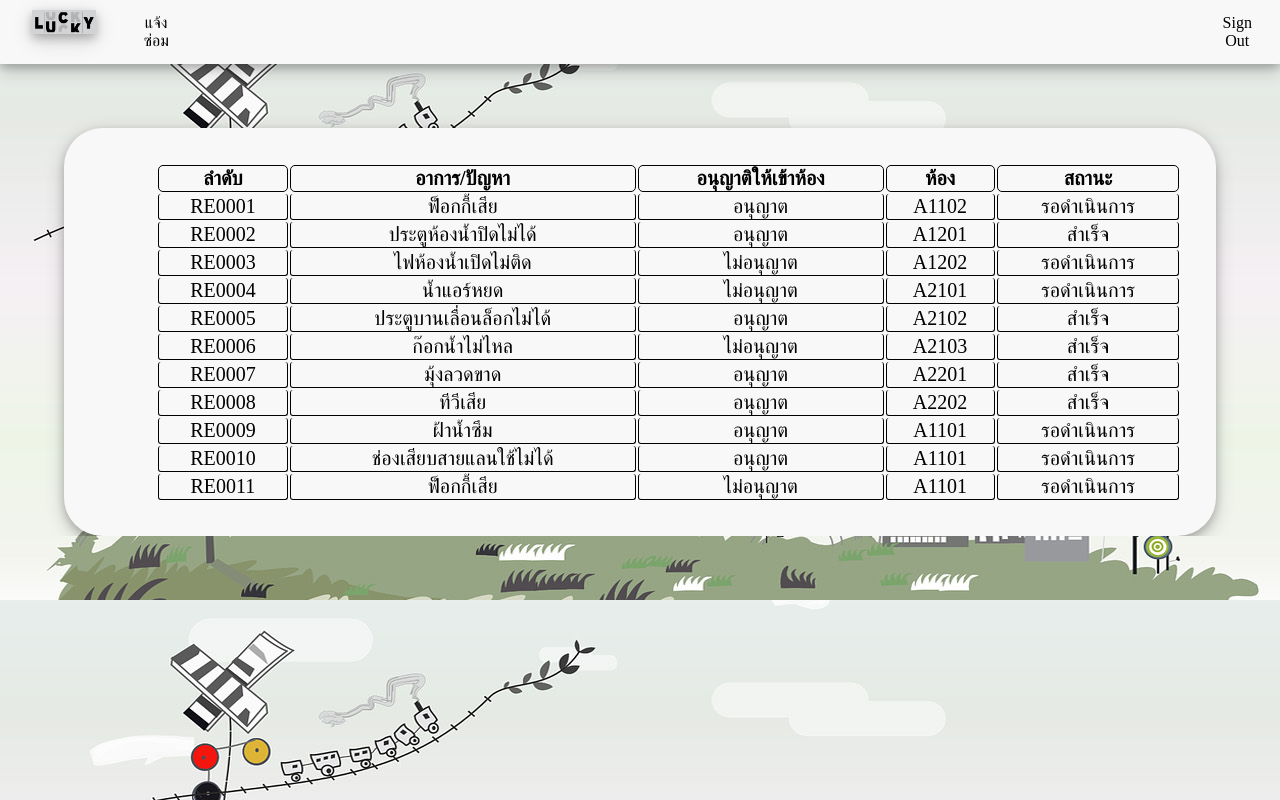
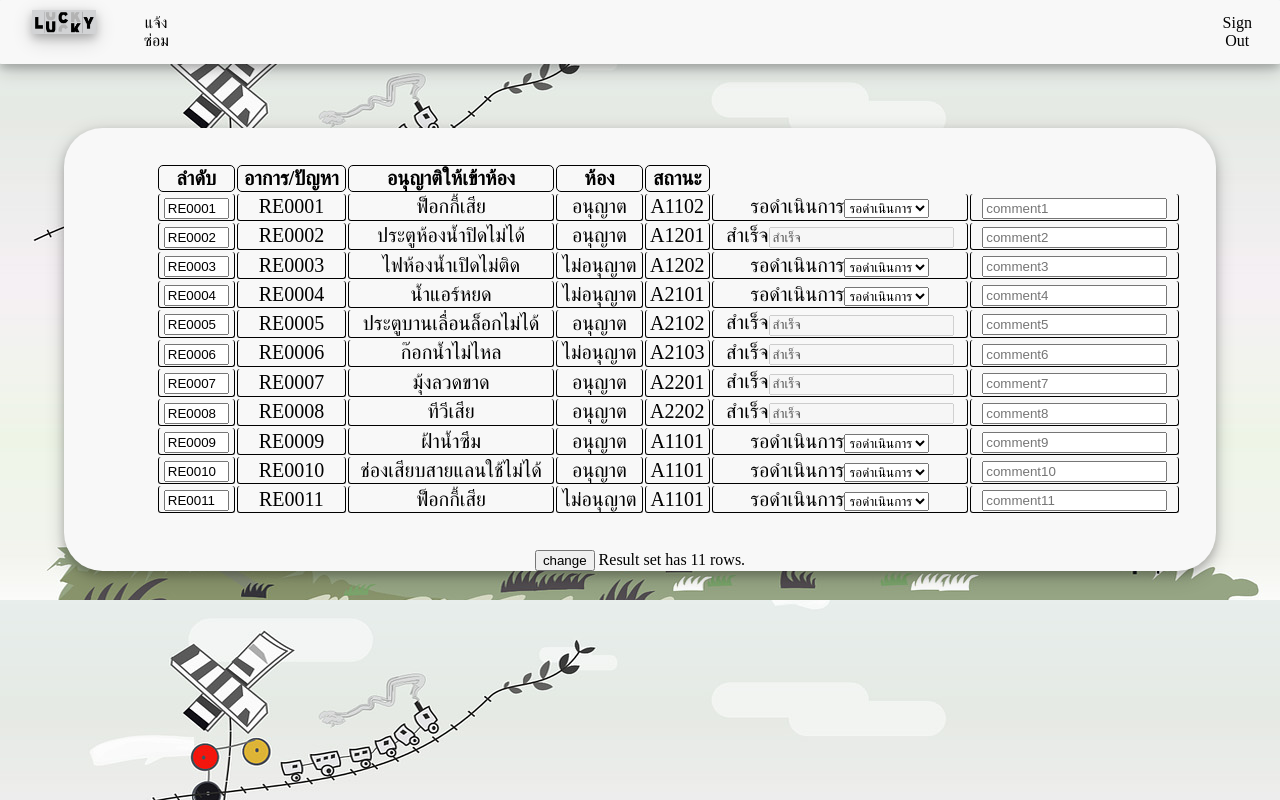
Before and after one commit to kaimook-pearl/Bisad, a PHP site: page /views/fixman.php in a window 1280 px wide. Run offline with PHP 8.4, Linux system fonts and the light colour scheme; data comes from the database, SQL or seed files in the repository.

Commit message:
Update fixman.php

```diff
--- a/views/fixman.php
+++ b/views/fixman.php
@@ -6,8 +6,8 @@
     <meta http-equiv="X-UA-Compatible" content="ie=edge">
     <link rel="stylesheet" type="text/css" media="screen" href="css/fixman.css" />
     <title>แจ้งซ่อม</title>
-    <style>html,body{overflow-x: hidden;}</style>
-    <style>html,body{overflow-y: hidden;}</style>
+    <!-- <style>html,body{overflow-x: hidden;}</style>
+    <style>html,body{overflow-y: hidden;}</style> -->
 </head>
 <body>
 <div class="menu">
@@ -35,6 +35,7 @@
         FROM repairdetails join  repair
         on (repairdetails.repair_id = repair.repair_id)"
         );
+    $rowcount = mysqli_num_rows($query);
     if ($query->num_rows > 0) {?>
         <div class="textinfo">
         <table style="width:100%;border=1" >
@@ -46,20 +47,68 @@
             <th>สถานะ</th>
 
             </tr>
-
+            <form action="" method="POST">
             <?php
+            $x = 1;
         // output data of each row
         while ($row = $query->fetch_assoc()) {
-            echo "<tr><td>".$row['repair_id']."</td>";
+            ?><tr><td><input type="hidden" name="hdnID<?=$x;?>" size="5" value="<?=$row["repair_id"];?>">
+            <input type="text" name="txtID<?php echo $x;?>" size="5" value="<?php echo $row["repair_id"];?>"></td>
+            <?php
+            echo "<td>".$row['repair_id']."</td>";
             echo "<td>".$row['description']."</td>";
             echo "<td>".$row['allowstatus']."</td>";
             echo "<td>".$row['room']."</td>";
-            echo "<td>".$row['state']."</td></tr>";
+            echo "<td>".$row['state'];
+            if ($row['state'] == 'สำเร็จ') {
+                echo "<input value=\"สำเร็จ\" disabled>";
+            }else{
+                echo "<select name=\"select\">
+                <option value=\"0\" name=\"done\">รอดำเนินการ</option>
+                <option value=\"1\" name=\"done\">สำเร็จ</option></select></td>";
+                ?>
+                <?php
+
+            }
+            echo "<td><input type=\"text\" name=\"comment$x\" placeholder=\"comment$x\"></td></tr>";
+            $x = $x+1 ;
 
         }}?>
 
         </table>
         </div>
+        <input value="change" type="submit" name="submit"></form>
+
+        <?php
+            $rowcount = mysqli_num_rows($query);
+
+            printf("Result set has %d rows.\n<br>",$rowcount);
+            if (isset($_POST['submit'])) {
+
+
+            // mysqli_free_result($query);
+                 for ($i=1; $i < (int)$rowcount; $i++) {
+                     if(isset($_POST['comment'.$i])){
+                        $comment = $_POST['comment'.$i];
+                        $rid = $_POST['hdnID'.$i];
+                        echo $i."<br>";
+                        echo $row['repair_id'];
+                        echo $comment;}
+                        $sql1 = "UPDATE  repairdetails   SET comments = '$comment' WHERE repair_id ='$rid'";
+                        if (mysqli_query($conn, $sql1)) {
+
+                           echo "Record updated successfully";
+
+                        } else {
+                            echo "Error updating record: " . mysqli_error($conn);
+                      }
+
+                    }
+            }
+            ?>
+
+
+
 
     </div>
 </div>
```
